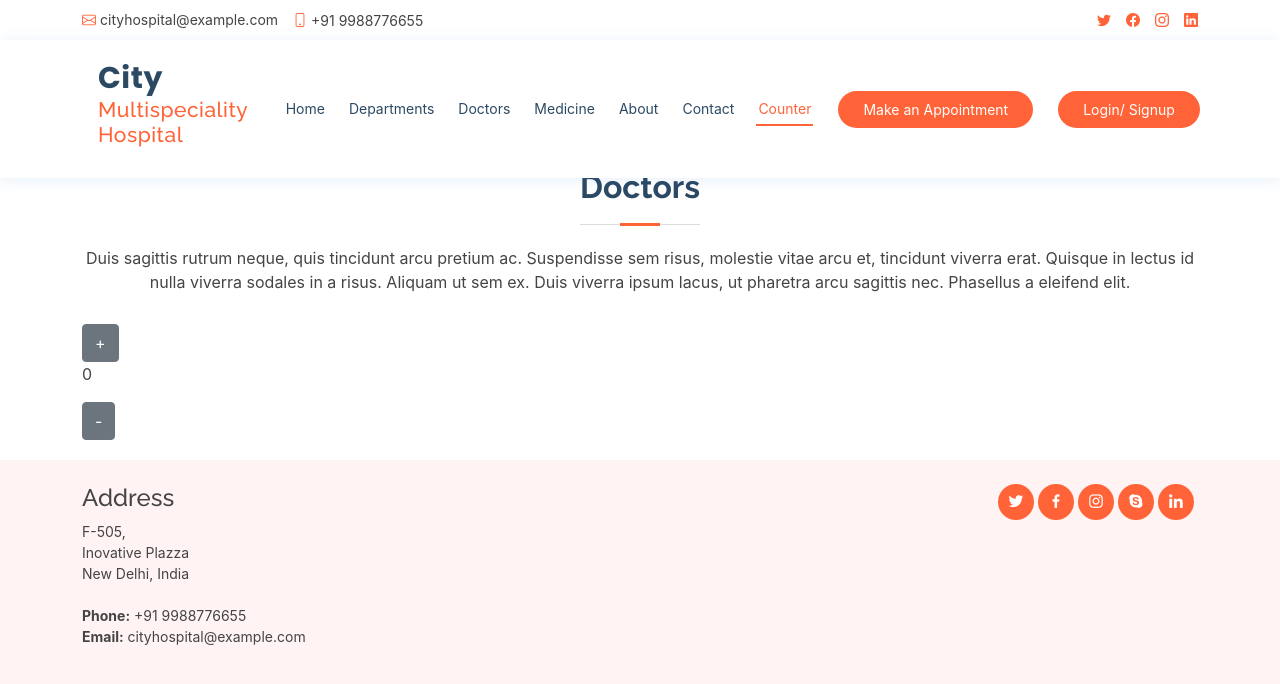
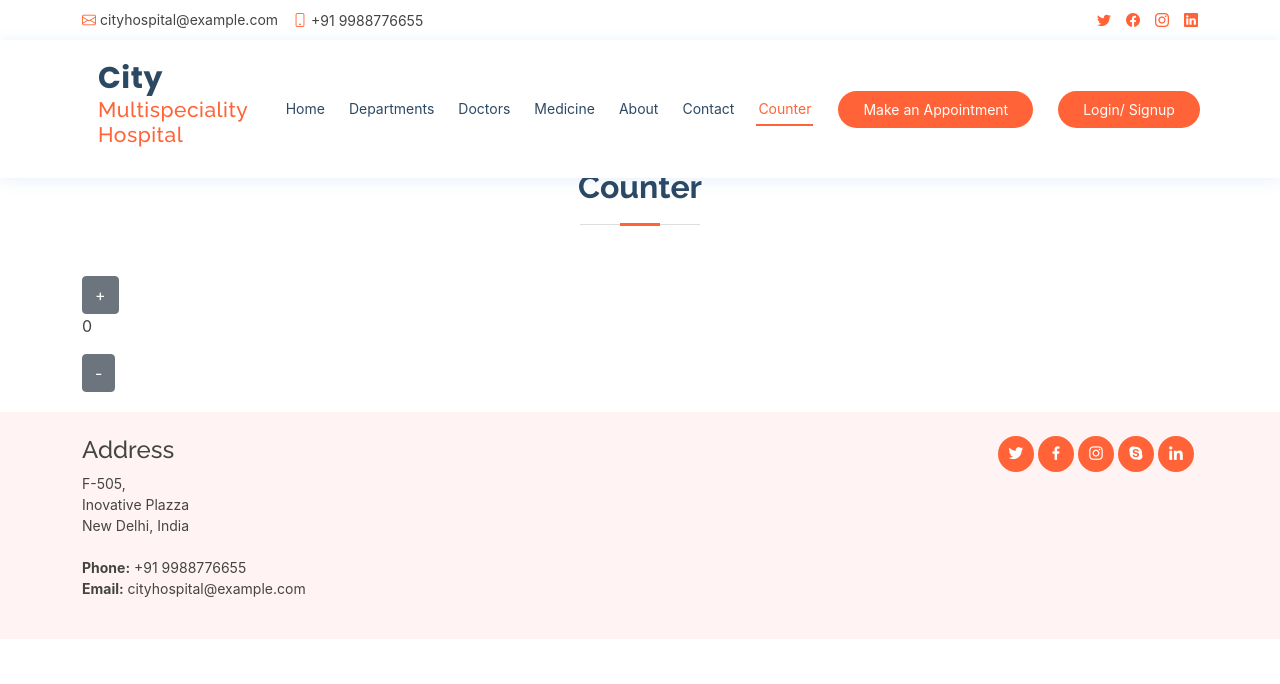
Before and after one commit to rnwankit/multihospitalStu, a React (Create React App) app: page /counter in a window 1280 px wide. Shown: the top 684 px of the page. Built offline with nearby package versions, Linux system fonts and the light colour scheme.

Commit message:
counter_redux_demo

```diff
--- a/src/Container/Counter.js
+++ b/src/Container/Counter.js
@@ -7,7 +7,7 @@ import { increment, decrement } from '../redux/actions/counter.action'
 function Counter(props) {
 
     const dispatch = useDispatch();
-    const Counter = useSelector (state => state.CounterReducer);
+    const Counter = useSelector (state => state.Counter);
 
     console.log(Counter.counter)
 
@@ -23,13 +23,10 @@ function Counter(props) {
         <section id="doctors" className="doctors">
             <div className="container">
                 <div className="section-title">
-                    <h2>Doctors</h2>
-                    <p>Duis sagittis rutrum neque, quis tincidunt arcu pretium ac. Suspendisse sem risus, molestie vitae arcu et,
-                        tincidunt viverra erat. Quisque in lectus id nulla viverra sodales in a risus. Aliquam ut sem ex. Duis viverra
-                        ipsum lacus, ut pharetra arcu sagittis nec. Phasellus a eleifend elit.</p>
+                    <h2>Counter</h2>
                 </div>
                 <div className="row">
-                    <div className="col-lg-6">
+                    <div className="col-lg-12">
                         <Button onClick={() => handleIncrement()}>+</Button>
                         <p>{Counter.counter}</p>
                         <Button onClick={() => handleDecrement()}>-</Button>
--- a/src/redux/reducers/CounterReducer.js
+++ b/src/redux/reducers/counter.reducer.js
@@ -4,7 +4,7 @@ const InitialState = {
     counter: 0
 }
 
-export const CounterReducer = (state=InitialState, action) => {
+export const Counter = (state=InitialState, action) => {
     switch (action.type) {
         case ActionTypes.INCREMENT_COUNTER:
             return {
--- a/src/redux/reducers/index.js
+++ b/src/redux/reducers/index.js
@@ -1,6 +1,6 @@
 import { combineReducers } from "redux";
-import { CounterReducer } from '../reducers/CounterReducer'
+import { Counter } from '../reducers/counter.reducer'
 
 export const rootReducer = combineReducers({
-    CounterReducer
+    Counter
 })
```
